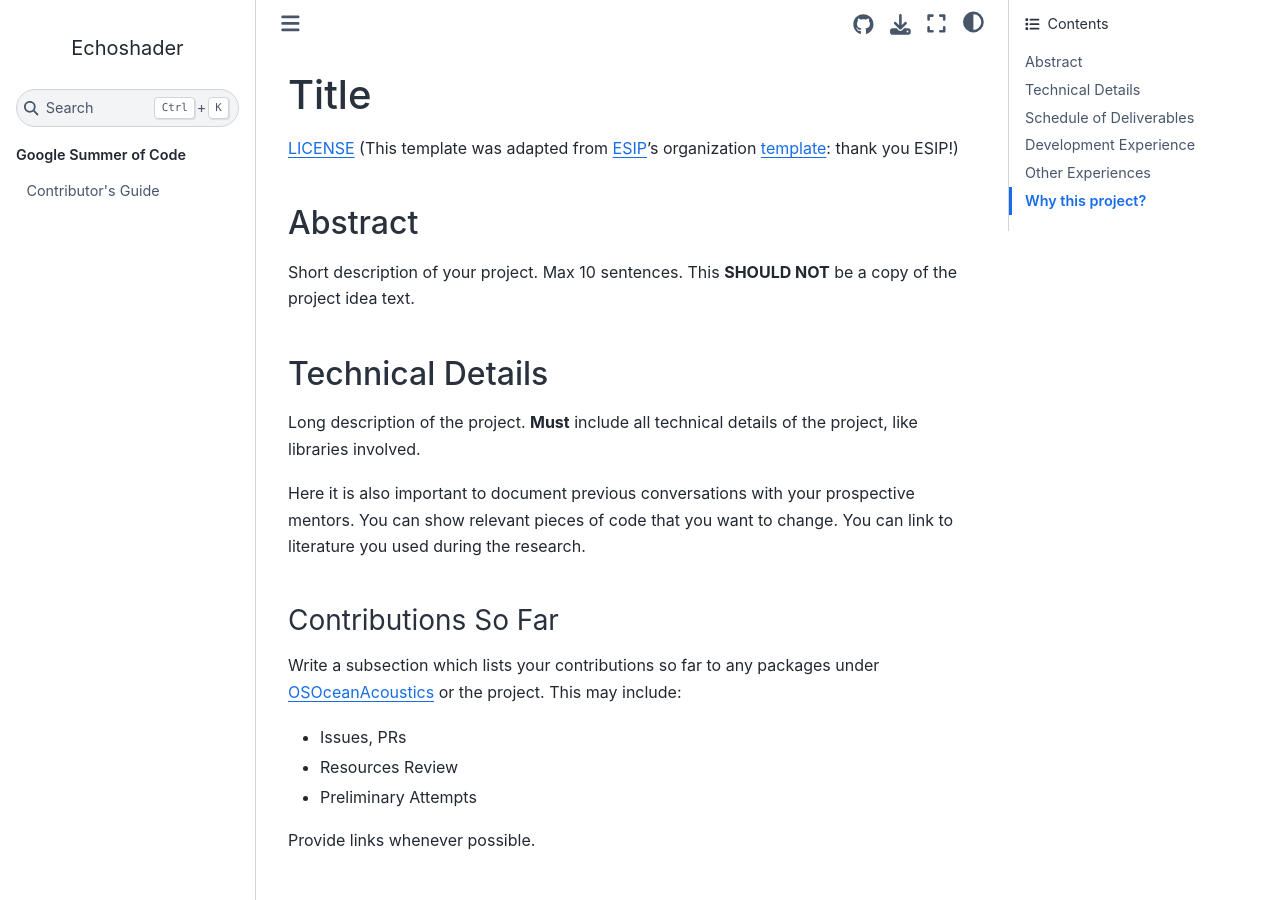
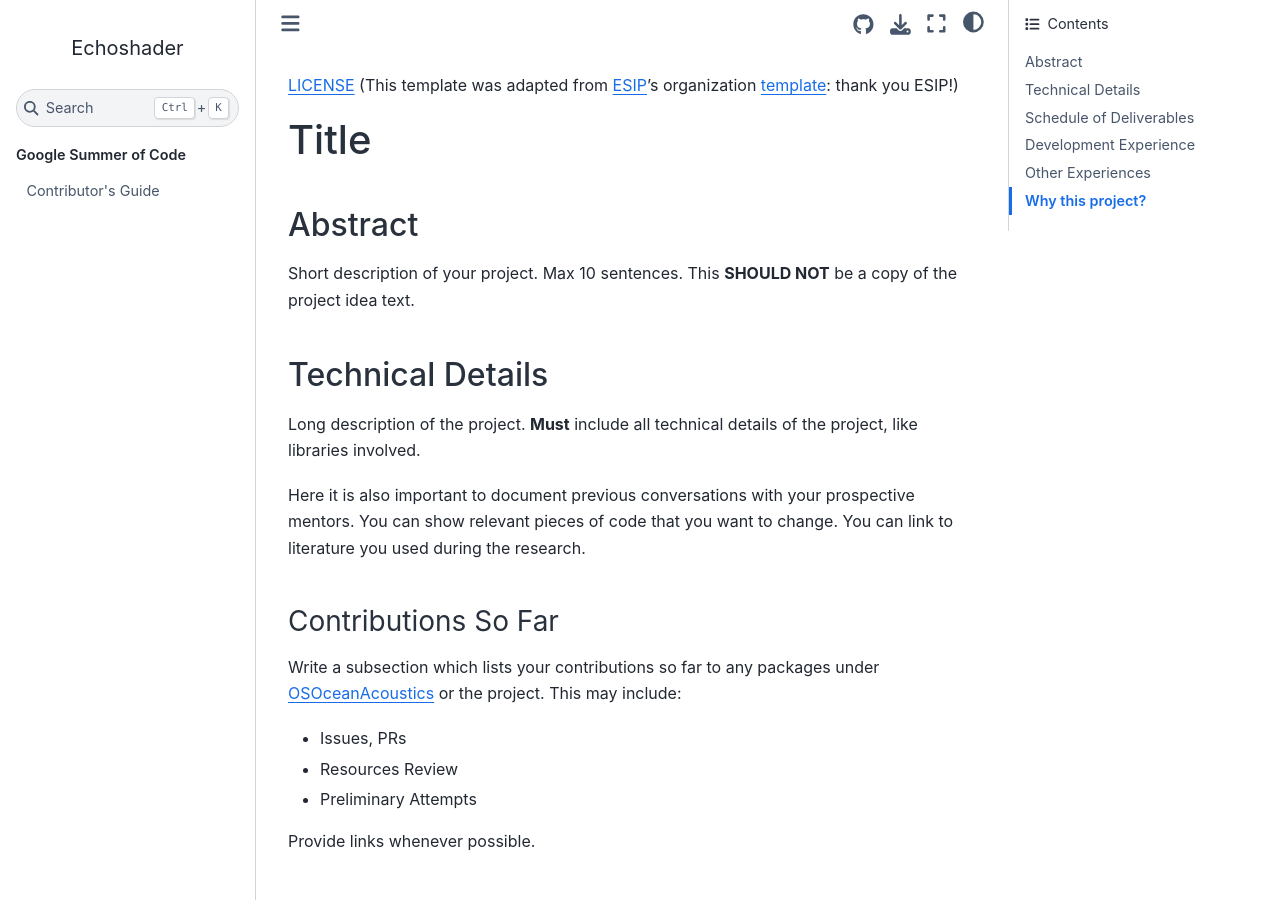
Before and after one commit to OSOceanAcoustics/echoshader, a Jupyter Book: the page built from docs/source/proposal-template.md, in a window 1280 px wide and 900 px high. Built offline with Jupyter Book 1.0.4 settings and Sphinx 7.4.7 and the Sphinx Book theme 1.1.4, drawn with Linux system fonts in a browser that asks for light colours.

```diff
--- a/docs/source/proposal-template.md
+++ b/docs/source/proposal-template.md
@@ -1,6 +1,7 @@
-# Title
 
 [LICENSE](https://github.com/ESIPFed/gsoc/blob/master/LICENSE) (This template was adapted from [ESIP](https://www.esipfed.org/)'s organization [template](https://github.com/ESIPFed/gsoc/blob/master/STUDENT-proposal-template.md): thank you ESIP!)
+
+# Title
 
 ## Abstract
 
```
Also changed, not shown: 1 other file.
